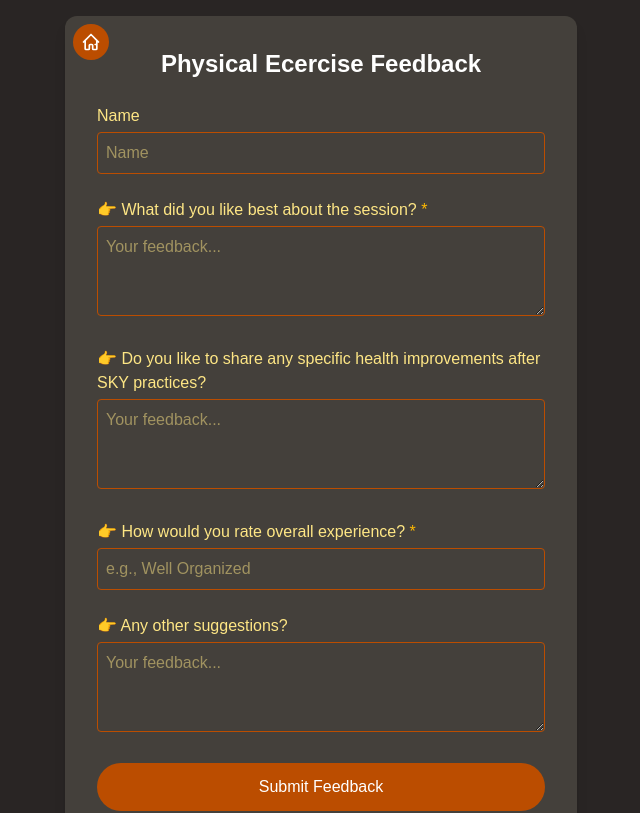
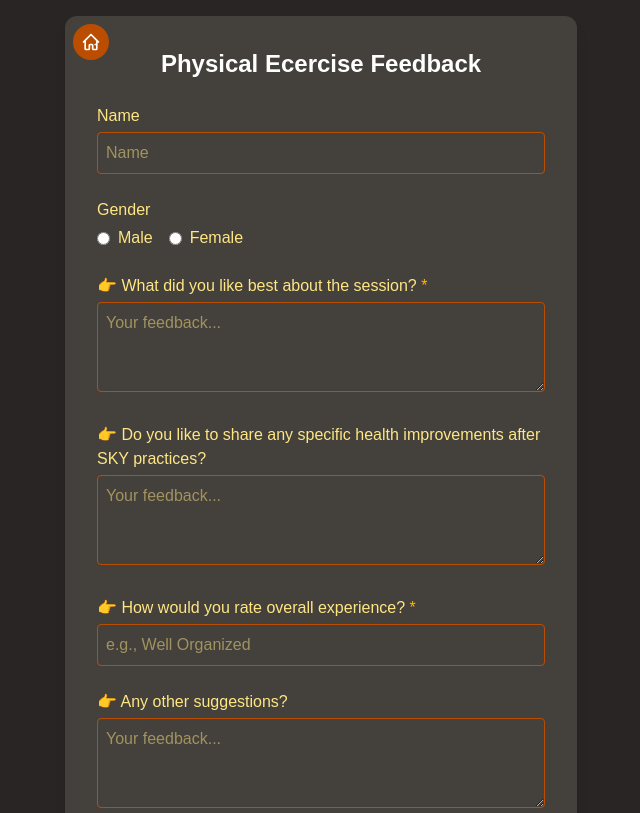
Before and after one commit to Itz-Viggy/Yoga-Registration, a Next.js app: page /review/pe in a window 1280 px wide. Shown: the top 813 px of the page, without its empty margins (319-959 px from the left). Built offline with nearby package versions, Linux system fonts and the light colour scheme.

Commit message:
Added Gender Review Option

```diff
--- a/src/app/api/feedback/pe/route.ts
+++ b/src/app/api/feedback/pe/route.ts
@@ -6,7 +6,7 @@ import { google } from "googleapis";
 export async function POST(req: NextRequest) {
   try {
     // 1. Parse the incoming feedback fields
-    const { name, likedBest, improvements, rating, suggestions } = await req.json();
+    const { name, gender, likedBest, improvements, rating, suggestions } = await req.json();
 
     // 2. Authenticate using your service account credentials
     const auth = new google.auth.GoogleAuth({
@@ -27,7 +27,7 @@ export async function POST(req: NextRequest) {
       range: "PE Feedback!A2:E",
       valueInputOption: "USER_ENTERED",
       requestBody: {
-        values: [[name, likedBest, improvements, rating, suggestions]],
+        values: [[name, gender, likedBest, improvements, rating, suggestions]],
       },
     });
 
--- a/src/app/review/pe/page.tsx
+++ b/src/app/review/pe/page.tsx
@@ -7,6 +7,7 @@ export default function FeedbackPage() {
   const router = useRouter();
   const [formData, setFormData] = useState({
     name: "",
+    gender: "", // Add gender field
     likedBest: "",
     improvements: "",
     rating: "",
@@ -81,6 +82,35 @@ export default function FeedbackPage() {
             onChange={handleChange}
             className="w-full border border-amber-700 bg-stone-700 text-amber-200 p-2 rounded"
           />
+        </div>
+
+        {/* Gender */}
+        <div>
+          <label className="block text-amber-200 mb-1">Gender</label>
+          <div className="flex space-x-4">
+            <label className="inline-flex items-center">
+              <input
+                type="radio"
+                name="gender"
+                value="male"
+                checked={formData.gender === "male"}
+                onChange={handleChange}
+                className="mr-2 text-amber-700 border-amber-700 bg-stone-700"
+              />
+              <span className="text-amber-200">Male</span>
+            </label>
+            <label className="inline-flex items-center">
+              <input
+                type="radio"
+                name="gender"
+                value="female"
+                checked={formData.gender === "female"}
+                onChange={handleChange}
+                className="mr-2 text-amber-700 border-amber-700 bg-stone-700"
+              />
+              <span className="text-amber-200">Female</span>
+            </label>
+          </div>
         </div>
 
         {/* What did you like best */}
```
